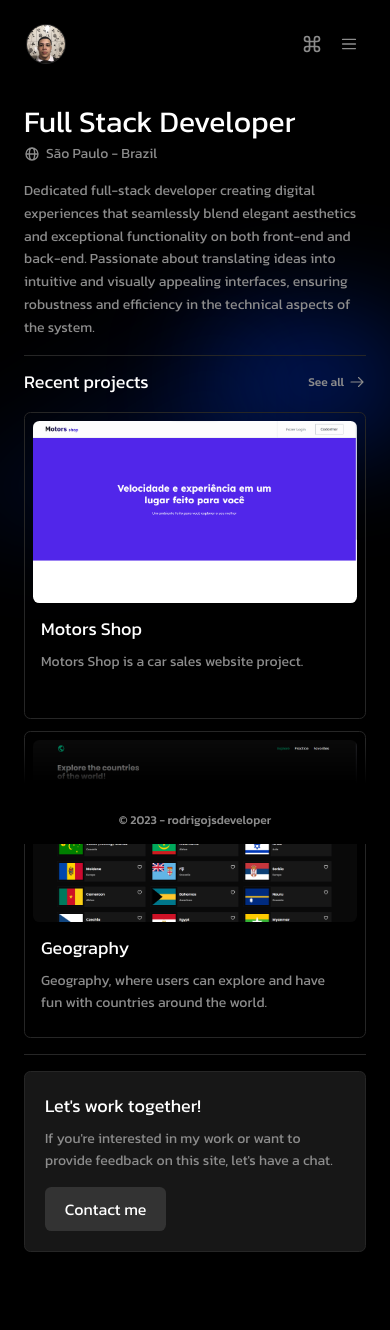
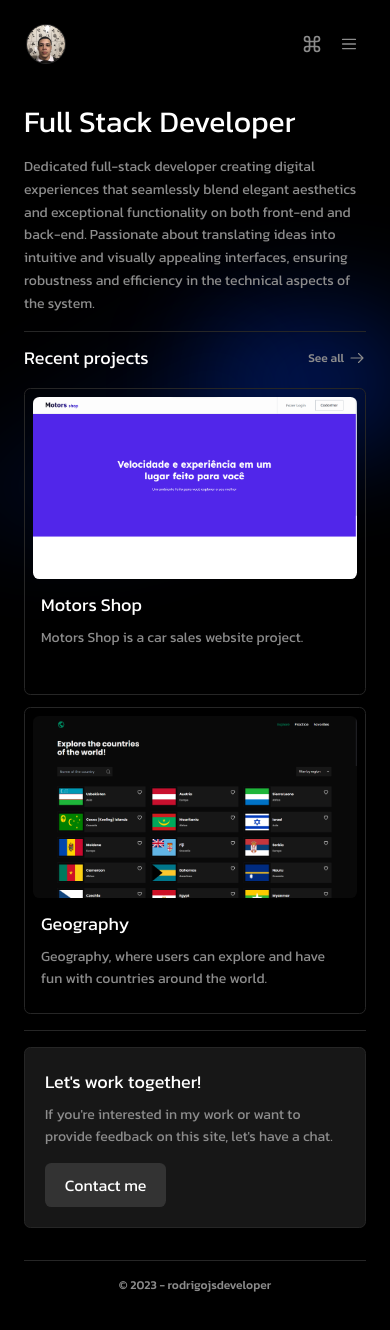
Before and after one commit to rodrigojsdeveloper/rodrigojs.dev, a Next.js app: page / in a window 390 px wide. Built offline with nearby package versions, Linux system fonts and the light colour scheme.

Commit message:
style: refactor footer style to old template

```diff
--- a/src/app/globals.css
+++ b/src/app/globals.css
@@ -58,7 +58,7 @@ a {
 }
 
 ::-webkit-scrollbar {
-  width: 6px;
+  width: 0.25rem;
 }
 
 ::-webkit-scrollbar-track {
@@ -95,15 +95,15 @@ a {
     rgba(1, 65, 255, 0.3)
   );;
   border-radius: 50%;
-  width: 480px;
-  height: 360px;
-  margin-left: -400px;
+  width: 30rem;
+  height: 22.5rem;
+  margin-left: -25rem;
 }
 
 .center::after {
   background: radial-gradient(rgba(1, 65, 255, 0.4), rgba(1, 65, 255, 0));
-  width: 240px;
-  height: 180px;
+  width: 15rem;
+  height: 11.25rem;
 }
 
 .center::before,
@@ -111,7 +111,7 @@ a {
   content: '';
   left: 50%;
   position: absolute;
-  filter: blur(45px);
+  filter: blur(2.813rem);
   transform: translateZ(0);
 }
 
@@ -122,10 +122,6 @@ a {
 
   .center::before {
     transform: none;
-    height: 300px;
+    height: 18.75rem;
   }
 }
-
-.footer {
-  background: linear-gradient(to bottom,transparent 0,rgb(0,0,0) 40%);
-}
--- a/src/app/layout.tsx
+++ b/src/app/layout.tsx
@@ -32,7 +32,7 @@ const RootLayout = ({ children }: PropsWithChildren) => {
             <Header />
             <HeaderMobile />
 
-            <section className="mb-12 mt-6 w-full max-w-none lg:mb-0 lg:mt-0 lg:max-w-800">
+            <section className="mt-6 w-full max-w-none lg:mb-0 lg:mt-0 lg:max-w-800">
               {children}
 
               <Footer />
--- a/src/app/not-found.tsx
+++ b/src/app/not-found.tsx
@@ -1,7 +1,5 @@
 import Paragraphy from '@/components/Paragraphy'
 import CustomLink from '@/components/CustomLink'
-import Image from 'next/image'
-import arrowLeft from '@/assets/others/arrow-left.svg'
 
 const NotFound = () => {
   return (
@@ -14,9 +12,22 @@ const NotFound = () => {
 
         <CustomLink
           href=""
-          Icon={<Image src={arrowLeft} alt="arrow left" priority />}
+          Icon={
+            <svg
+              xmlns="http://www.w3.org/2000/svg"
+              width="24"
+              height="24"
+              viewBox="0 0 256 256"
+            >
+              <path
+                fill="#8c8c8c"
+                className="h-5 w-5 duration-300 group-hover:fill-white"
+                d="M222 128a6 6 0 0 1-6 6H54.49l61.75 61.76a6 6 0 1 1-8.48 8.48l-72-72a6 6 0 0 1 0-8.48l72-72a6 6 0 0 1 8.48 8.48L54.49 122H216a6 6 0 0 1 6 6Z"
+              />
+            </svg>
+          }
           text="Go back"
-          activeLink="max-w-121 text-color-paragraphy justify-center"
+          style="max-w-121 text-color-paragraphy justify-center"
         />
       </div>
     </div>
--- a/src/app/page.tsx
+++ b/src/app/page.tsx
@@ -1,3 +1,4 @@
+import arrowRight from '@/assets/others/arrow-right.svg'
 import { initialHomeProjects } from '@/utils/projects'
 import Paragraphy from '@/components/Paragraphy'
 import SubTitle from '@/components/SubTitle'
@@ -8,21 +9,11 @@ import Work from '@/components/Work'
 import List from '@/components/List'
 import Link from 'next/link'
 import Image from 'next/image'
-import arrowRight from '@/assets/others/arrow-right.svg'
-import world from '@/assets/others/world.svg'
 
 const Home = () => {
   return (
     <div className="flex animate-up flex-col gap-y-4 sm:gap-y-6">
-      <div className="flex flex-col gap-y-1 sm:gap-y-2">
-        <Title title="Full Stack Developer" />
-
-        <div className="flex items-center gap-x-1.5">
-          <Image src={world} alt="world" priority />
-
-          <p className="text-sm text-color-paragraphy">São Paulo - Brazil</p>
-        </div>
-      </div>
+      <Title title="Full Stack Developer" />
 
       <Paragraphy
         text="
--- a/src/components/Copyright.tsx
+++ b/src/components/Copyright.tsx
@@ -1,6 +1,6 @@
 const Copyright = () => {
   return (
-    <small className="select-none text-center text-xs font-medium text-color-paragraphy">
+    <small className="text-center text-xs font-medium text-color-paragraphy">
       &copy; 2023 - rodrigojsdeveloper
     </small>
   )
--- a/src/components/Footer.tsx
+++ b/src/components/Footer.tsx
@@ -1,10 +1,13 @@
 import Copyright from './Copyright'
+import Line from './Line'
 
 const Footer = () => {
   return (
-    <div className="footer pointer-events-none fixed inset-x-0 bottom-0 top-auto z-[0.063rem] flex h-[6.25rem] w-full items-end justify-center p-4 lg:hidden">
+    <footer className="mt-8 flex w-full flex-col gap-y-4 lg:hidden">
+      <Line />
+
       <Copyright />
-    </div>
+    </footer>
   )
 }
 
--- a/tailwind.config.ts
+++ b/tailwind.config.ts
@@ -43,11 +43,11 @@ const config: Config = {
       },
       keyframes: {
         up: {
-          from: { opacity: '0', transform: 'translateY(20px)' },
+          from: { opacity: '0', transform: 'translateY(1.25rem)' },
           to: { opacity: '1', transform: 'translateY(0)' },
         },
         down: {
-          from: { opacity: '0', transform: 'translateY(-20px)' },
+          from: { opacity: '0', transform: 'translateY(-1.25rem)' },
           to: { opacity: '1', transform: 'translateY(0)' },
         },
         modal: {
```
Also changed, not shown: src/assets/others/arrow-left.svg (deleted), src/assets/others/world.svg (deleted).
